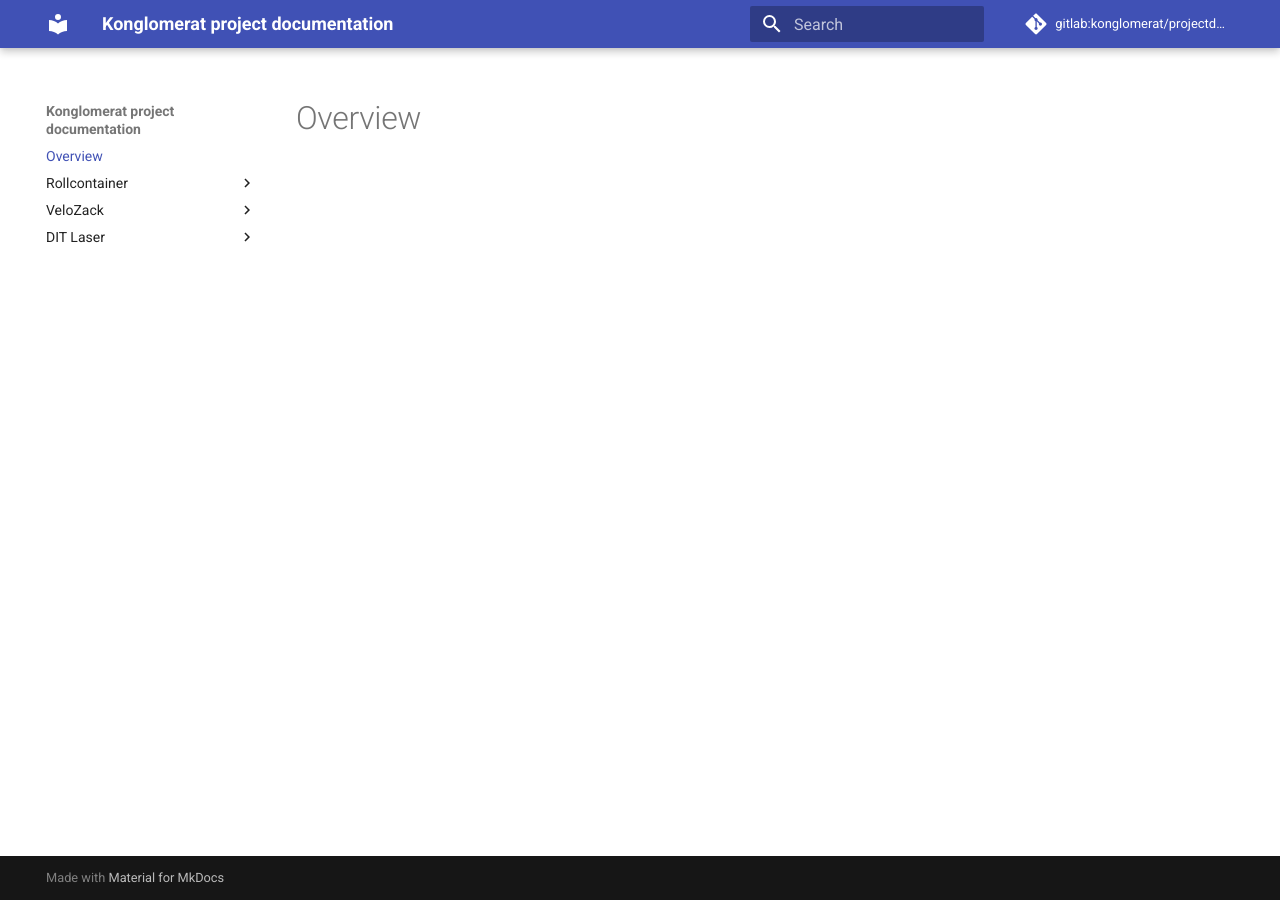
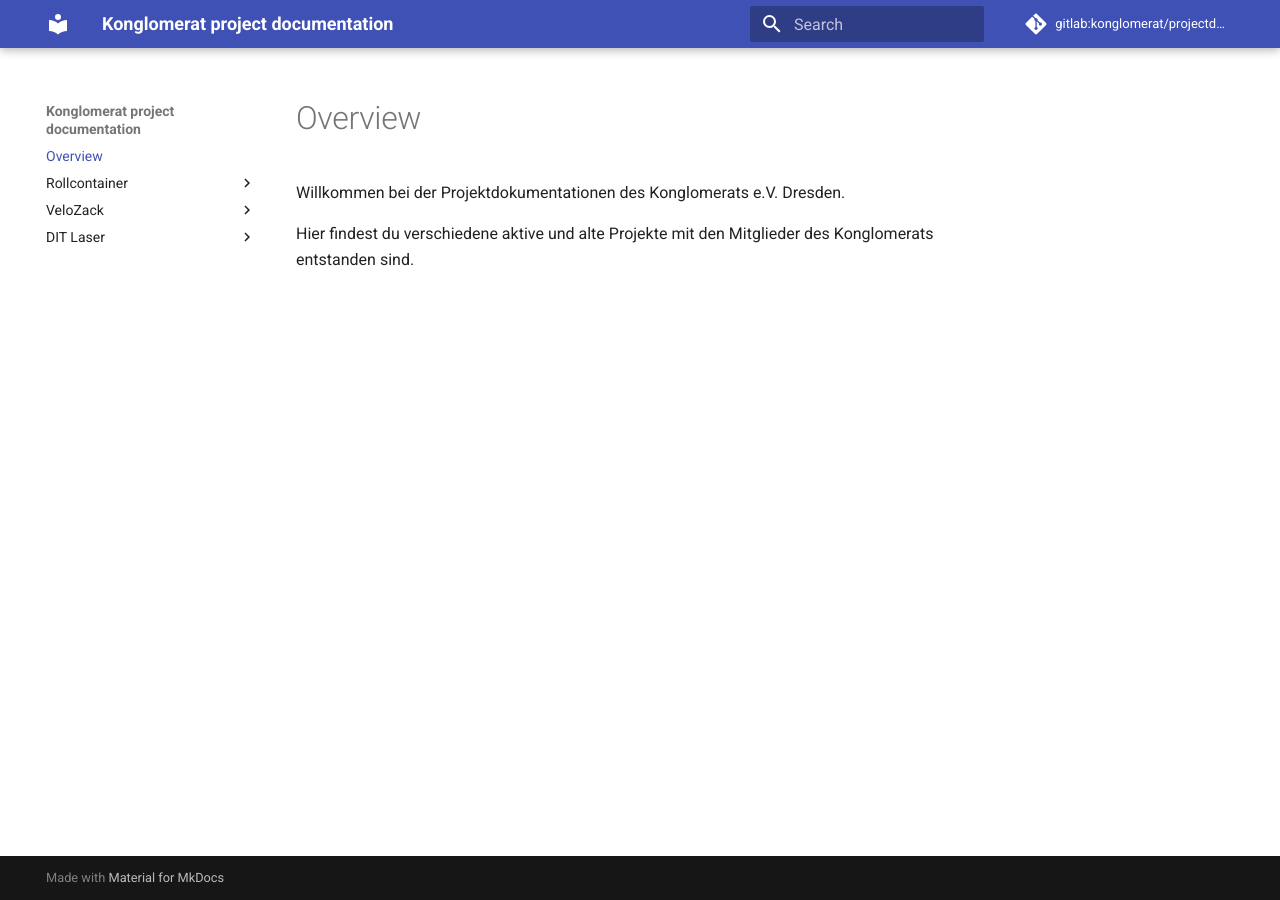
Before and after one commit to konglomerat/projectdocs, an MkDocs documentation site: the page built from docs/index.md, in a window 1280 px wide. Built offline with MkDocs 1.6.1 and Material for MkDocs 9.7.7, drawn with Linux system fonts in a browser that asks for light colours; comment, search, counter and statistics services are not loaded.

Commit message:
ADD overview description

```diff
--- a/docs/index.md
+++ b/docs/index.md
@@ -1 +1,5 @@
 # Overview
+
+Willkommen bei der Projektdokumentationen des Konglomerats e.V. Dresden.
+
+Hier findest du verschiedene aktive und alte Projekte mit den Mitglieder des Konglomerats entstanden sind.
```
